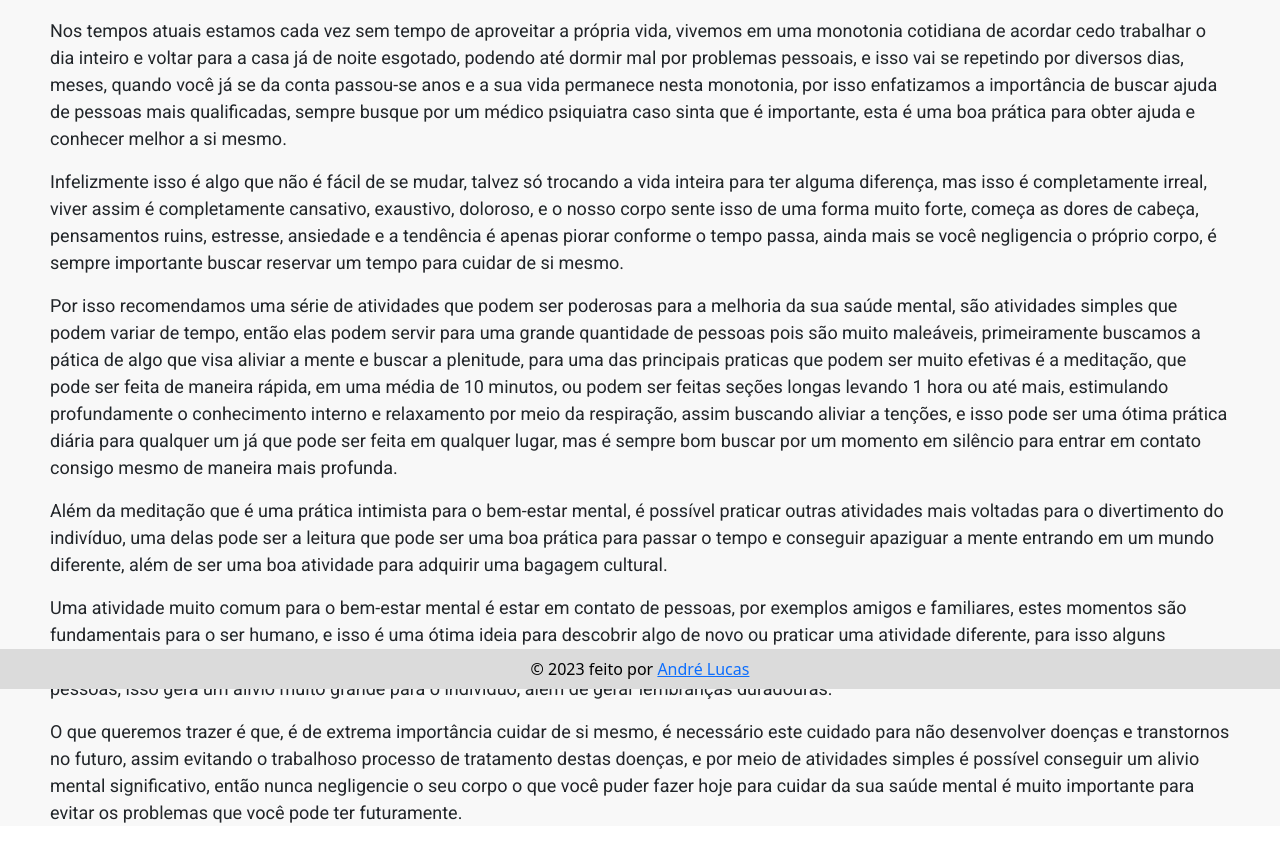
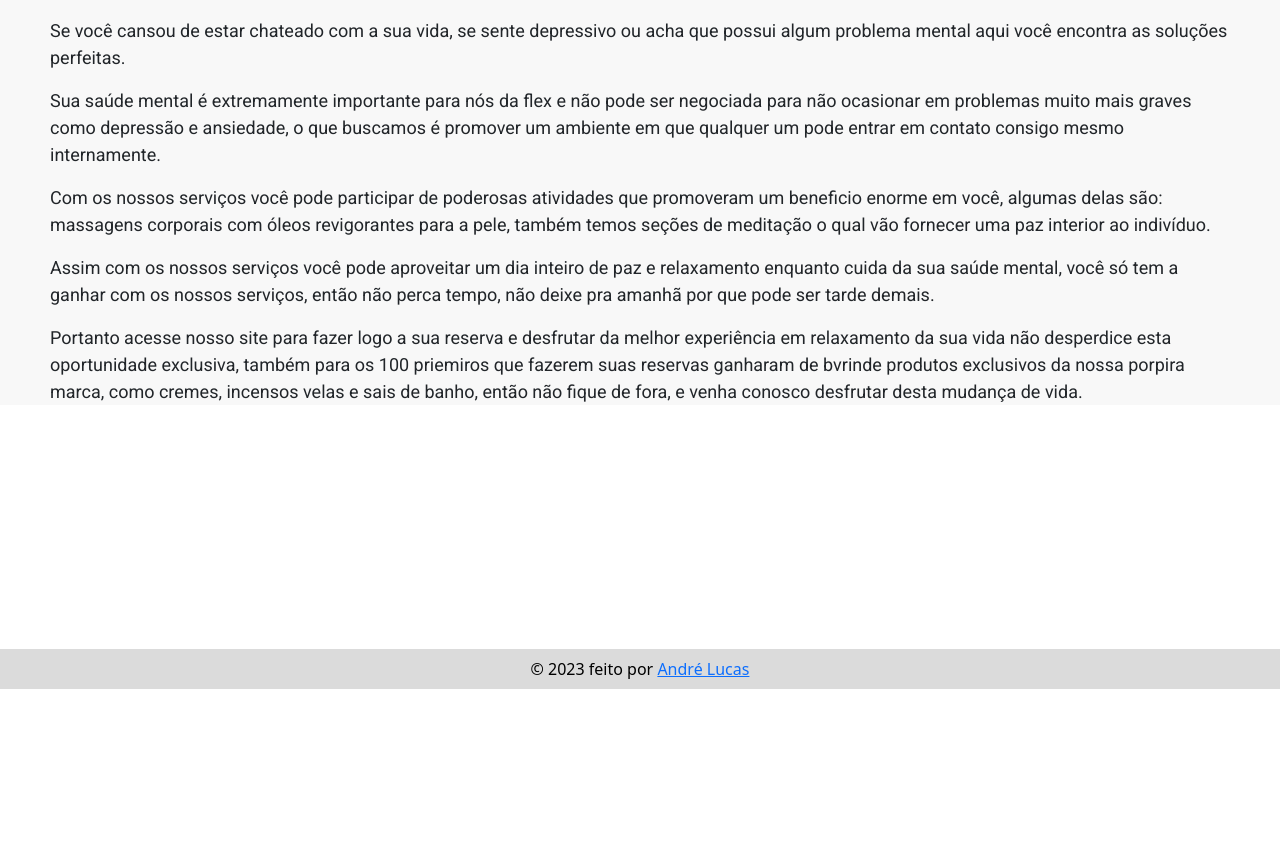
Before and after one commit to alucasb/copywriting-portfolio, a website: page content/saude/saude-2.html in a window 1280 px wide. Shown: the part 111-972 px from the top of the page. After the commit the page ends 800 px from the top, so only its background shows below. Drawn offline with nearby package versions, Linux system fonts and the light colour scheme.

Commit message:
correção

```diff
--- a/content/saude/saude-2.html
+++ b/content/saude/saude-2.html
@@ -45,22 +45,19 @@
         <h1 class="display-6" id="h1-content">Promoção de bem-estar mental</h1>
         <div class="content">
             <p>
-                Nos tempos atuais estamos cada vez sem tempo de aproveitar a própria vida, vivemos em uma monotonia cotidiana de acordar cedo trabalhar o dia inteiro e voltar para a casa já de noite esgotado, podendo até dormir mal por problemas pessoais, e isso vai se repetindo por diversos dias, meses, quando você já se da conta passou-se anos e a sua vida permanece nesta monotonia, por isso enfatizamos a importância de buscar ajuda de pessoas mais qualificadas, sempre busque por um médico psiquiatra caso sinta que é importante, esta é uma boa prática para obter ajuda e conhecer melhor a si mesmo.
+                Se você cansou de estar chateado com a sua vida, se sente depressivo ou acha que possui algum problema mental aqui você encontra as soluções perfeitas.
             </p>
             <p>
-                Infelizmente isso é algo que não é fácil de se mudar, talvez só trocando a vida inteira para ter alguma diferença, mas isso é completamente irreal, viver assim é completamente cansativo, exaustivo, doloroso, e o nosso corpo sente isso de uma forma muito forte, começa as dores de cabeça, pensamentos ruins, estresse, ansiedade e a tendência é apenas piorar conforme o tempo passa, ainda mais se você negligencia o próprio corpo, é sempre importante buscar reservar um tempo para cuidar de si mesmo.
+                Sua saúde mental é extremamente importante para nós da flex e não pode ser negociada para não ocasionar em problemas muito mais graves como depressão e ansiedade, o que buscamos é promover um ambiente em que qualquer um pode entrar em contato consigo mesmo internamente.
             </p>
             <p>
-                Por isso recomendamos uma série de atividades que podem ser poderosas para a melhoria da sua saúde mental, são atividades simples que podem variar de tempo, então elas podem servir para uma grande quantidade de pessoas pois são muito maleáveis, primeiramente buscamos a pática de algo que visa aliviar a mente e buscar a plenitude, para uma das principais praticas que podem ser muito efetivas é a meditação, que pode ser feita de maneira rápida, em uma média de 10 minutos, ou podem ser feitas seções longas levando 1 hora ou até mais, estimulando profundamente o conhecimento interno e relaxamento por meio da respiração, assim buscando aliviar a tenções, e isso pode ser uma ótima prática diária para qualquer um já que pode ser feita em qualquer lugar, mas é sempre bom buscar por um momento em silêncio para entrar em contato consigo mesmo de maneira mais profunda.
+                Com os nossos serviços você pode participar de poderosas atividades que promoveram um beneficio enorme em você, algumas delas são: massagens corporais com óleos revigorantes para a pele, também temos seções de meditação o qual vão fornecer uma paz interior ao indivíduo.
             </p>
             <p>
-                Além da meditação que é uma prática intimista para o bem-estar mental, é possível praticar outras atividades mais voltadas para o divertimento do indivíduo, uma delas pode ser a leitura que pode ser uma boa prática para passar o tempo e conseguir apaziguar a mente entrando em um mundo diferente, além de ser uma boa atividade para adquirir uma bagagem cultural.
+                Assim com os nossos serviços você pode aproveitar um dia inteiro de paz e relaxamento enquanto cuida da sua saúde mental, você só tem a ganhar com os nossos serviços, então não perca tempo, não deixe pra amanhã por que pode ser tarde demais.
             </p>
             <p>
-                Uma atividade muito comum para o bem-estar mental é estar em contato de pessoas, por exemplos amigos e familiares, estes momentos são fundamentais para o ser humano, e isso é uma ótima ideia para descobrir algo de novo ou praticar uma atividade diferente, para isso alguns exemplos de atividades coletivas podem ser uma viagem, uma confraternização, pode ser algo simples apenas para gerar a união entre as pessoas, isso gera um alívio muito grande para o indivíduo, além de gerar lembranças duradouras.
-            </p>
-            <p>
-                O que queremos trazer é que, é de extrema importância cuidar de si mesmo, é necessário este cuidado para não desenvolver doenças e transtornos no futuro, assim evitando o trabalhoso processo de tratamento destas doenças, e por meio de atividades simples é possível conseguir um alivio mental significativo, então nunca negligencie o seu corpo o que você puder fazer hoje para cuidar da sua saúde mental é muito importante para evitar os problemas que você pode ter futuramente.
+                Portanto acesse nosso site para fazer logo a sua reserva e desfrutar da melhor experiência em relaxamento da sua vida não desperdice esta oportunidade exclusiva, também para os 100 priemiros que fazerem suas reservas ganharam de bvrinde produtos exclusivos da nossa porpira marca, como cremes, incensos velas e sais de banho, então não fique de fora, e venha conosco desfrutar desta mudança de vida.
             </p>
         </div>
     </main>
```
Also changed, not shown: content/moda/moda-1.html (+4 -12 lines).
